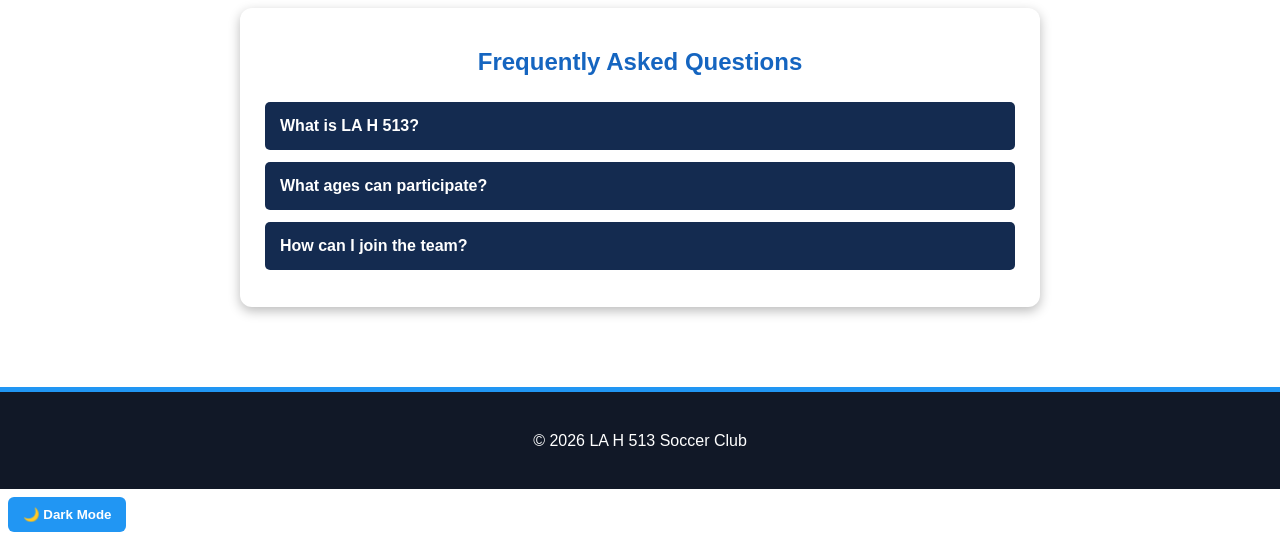
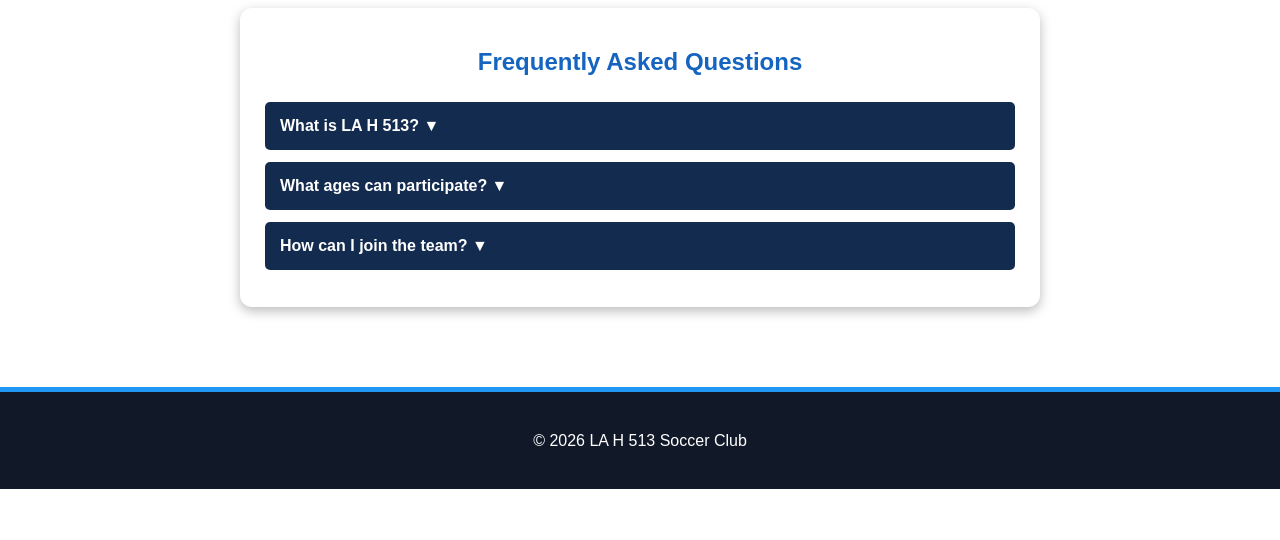
Before and after one commit to allenalvarezbenitez06/Assignement1-ALLENAB, a plain HTML site: page Index.html in a window 1280 px wide. Shown: the part 1046-1586 px from the top of the page. After the commit the page ends 1535 px from the top, so only its background shows below. Drawn offline with Linux system fonts and the light colour scheme.

Commit message:
Refactor HTML structure and improve button semantics

```diff
--- a/Index.html
+++ b/Index.html
@@ -1,3 +1,4 @@
+
 <!DOCTYPE html>
 <html lang="en">
 
@@ -8,13 +9,16 @@
     <title>LA H 513 Soccer Club</title>
 
     <link rel="stylesheet" href="style.css">
+    <script src="script.js" defer></script>
 </head>
 
 <body>
 
     <header>
 
-        <img src="la h logo.jpg" alt="LA H 513 Soccer Club logo" class="logo">
+        <img src="la h logo.jpg"
+             alt="LA H 513 Soccer Club logo"
+             class="logo">
 
         <h1>LA H 513 Soccer Club</h1>
 
@@ -25,8 +29,9 @@
             <a href="about.html">About</a>
             <a href="contact.html">Contact</a>
 
-            <!-- Dark Mode Button -->
-            <button id="themeToggle">🌙 Dark Mode</button>
+            <button id="themeToggle" type="button">
+                🌙 Dark Mode
+            </button>
         </nav>
 
     </header>
@@ -63,42 +68,55 @@
 
         </div>
 
-        <!-- FAQ Section -->
+        <!-- INTERACTIVE FAQ SECTION -->
+
         <section class="faq">
 
             <h2>Frequently Asked Questions</h2>
 
             <div class="faq-item">
-                <button class="faq-question">
+
+                <button class="faq-question" type="button"
+                        aria-expanded="false">
                     What is LA H 513?
+                    <span class="faq-arrow">▼</span>
                 </button>
 
                 <p class="faq-answer">
                     LA H 513 is a soccer program focused on helping
                     players improve their skills and compete.
                 </p>
+
             </div>
 
             <div class="faq-item">
-                <button class="faq-question">
+
+                <button class="faq-question" type="button"
+                        aria-expanded="false">
                     What ages can participate?
+                    <span class="faq-arrow">▼</span>
                 </button>
 
                 <p class="faq-answer">
                     Our program offers opportunities for different
                     youth age groups.
                 </p>
+
             </div>
 
             <div class="faq-item">
-                <button class="faq-question">
+
+                <button class="faq-question" type="button"
+                        aria-expanded="false">
                     How can I join the team?
+                    <span class="faq-arrow">▼</span>
                 </button>
 
                 <p class="faq-answer">
                     Contact us to learn about upcoming tryouts and
                     registration opportunities.
                 </p>
+
             </div>
 
         </section>
@@ -111,9 +129,5 @@
 
     </footer>
 
-    <!-- Connect JavaScript -->
-    <script src="script.js"></script>
-
 </body>
 </html>
-<button id="themeToggle">🌙 Dark Mode</button>
```
